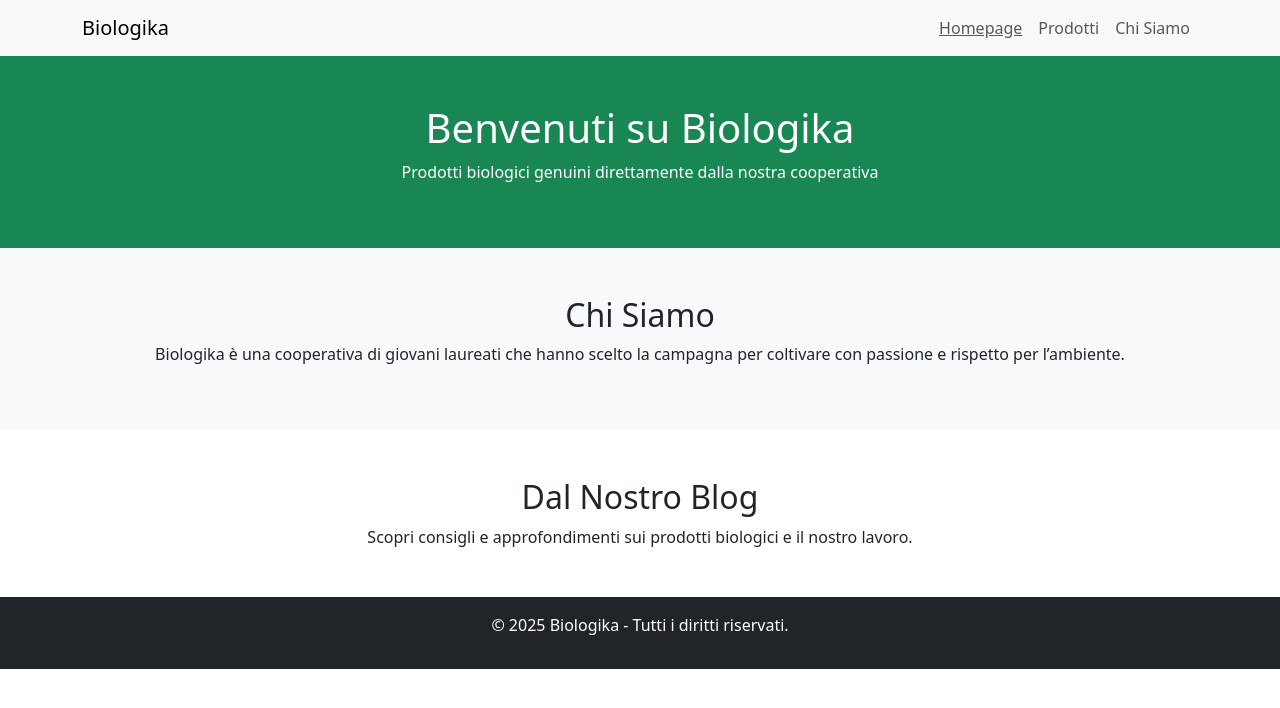
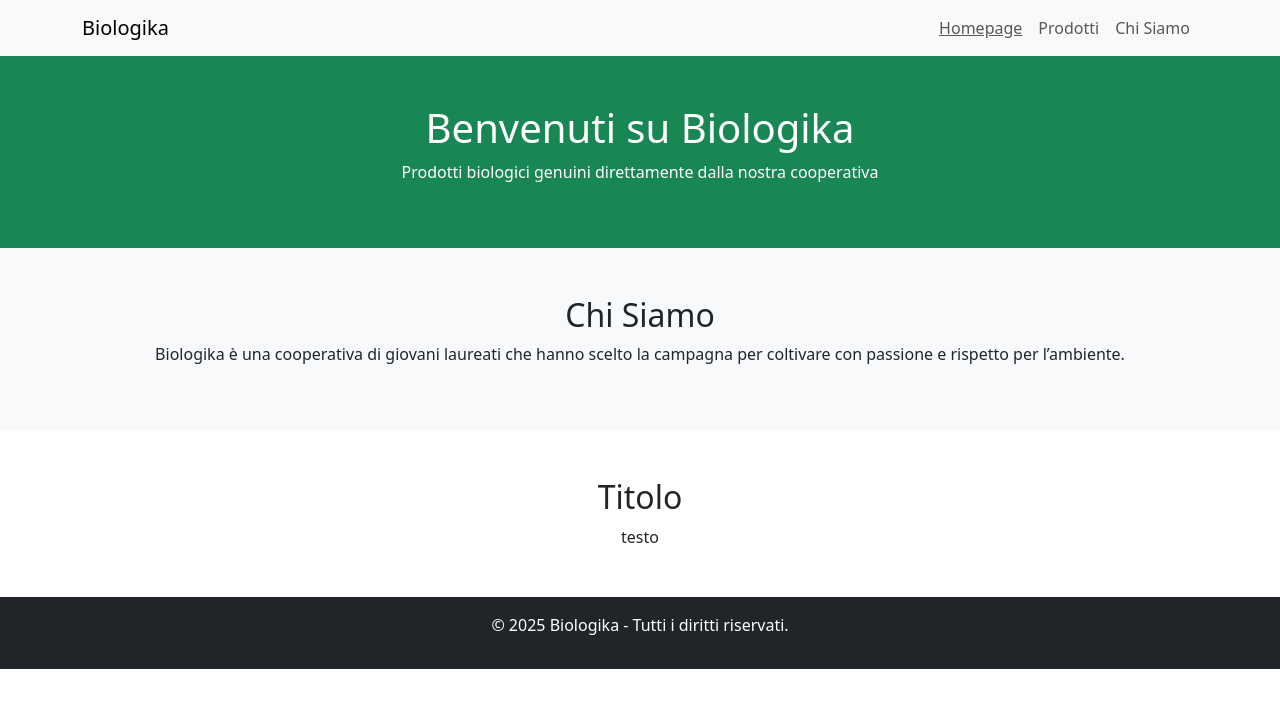
Before and after one commit to ebrancati/Biologika, a plain HTML site: page index.html in a window 1280 px wide. Drawn offline with nearby package versions, Linux system fonts and the light colour scheme.

Commit message:
Update index.html

```diff
--- a/index.html
+++ b/index.html
@@ -41,9 +41,10 @@
         </div>
     </section>
 
+
     <section id="blog" class="container my-5">
-        <h2 class="text-center">Dal Nostro Blog</h2>
-        <p class="text-center">Scopri consigli e approfondimenti sui prodotti biologici e il nostro lavoro.</p>
+        <h2 class="text-center">Titolo</h2>
+        <p class="text-center">testo</p>
     </section>
 
     <footer class="bg-dark text-white text-center py-3">
```
